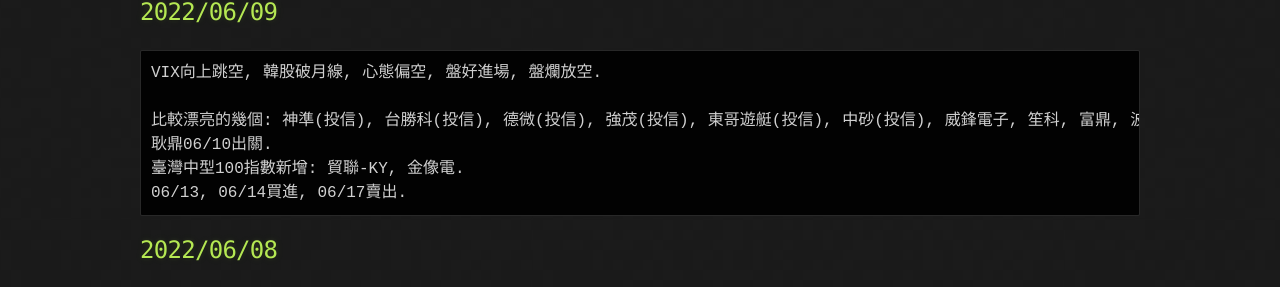
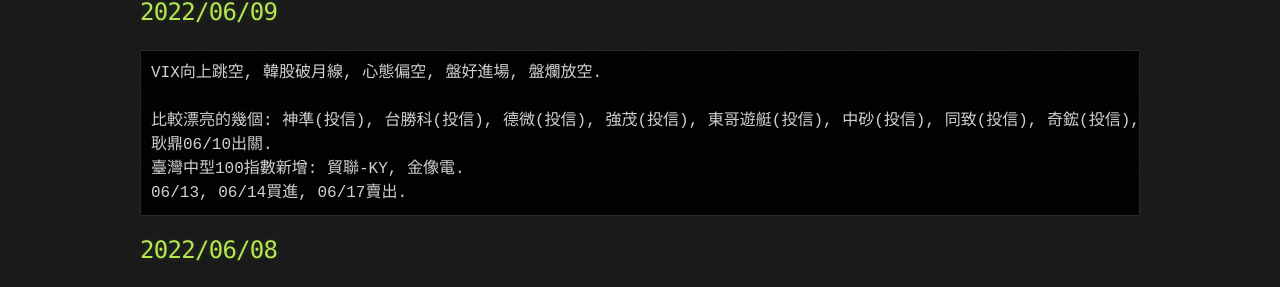
Before and after one commit to lepg5487/Stock_God, a Jekyll site: the page built from index.md, in a window 1280 px wide and 900 px high. Shown: the part 313-600 px from the top of the window. Built offline with Jekyll 4.4.1, drawn with Linux system fonts in a browser that asks for light colours; our own code applies the rules of GitHub Pages for plain Markdown files.

Commit message:
Update index.md

````diff
--- a/index.md
+++ b/index.md
@@ -10,7 +10,7 @@
 ```
 VIX向上跳空, 韓股破月線, 心態偏空, 盤好進場, 盤爛放空.
 
-比較漂亮的幾個: 神準(投信), 台勝科(投信), 德微(投信), 強茂(投信), 東哥遊艇(投信), 中砂(投信), 威鋒電子, 笙科, 富鼎, 波若威.
+比較漂亮的幾個: 神準(投信), 台勝科(投信), 德微(投信), 強茂(投信), 東哥遊艇(投信), 中砂(投信), 同致(投信), 奇鋐(投信), 威鋒電子, 笙科, 富鼎, 波若威.
 耿鼎06/10出關.
 臺灣中型100指數新增: 貿聯-KY, 金像電.
 06/13, 06/14買進, 06/17賣出.
````
